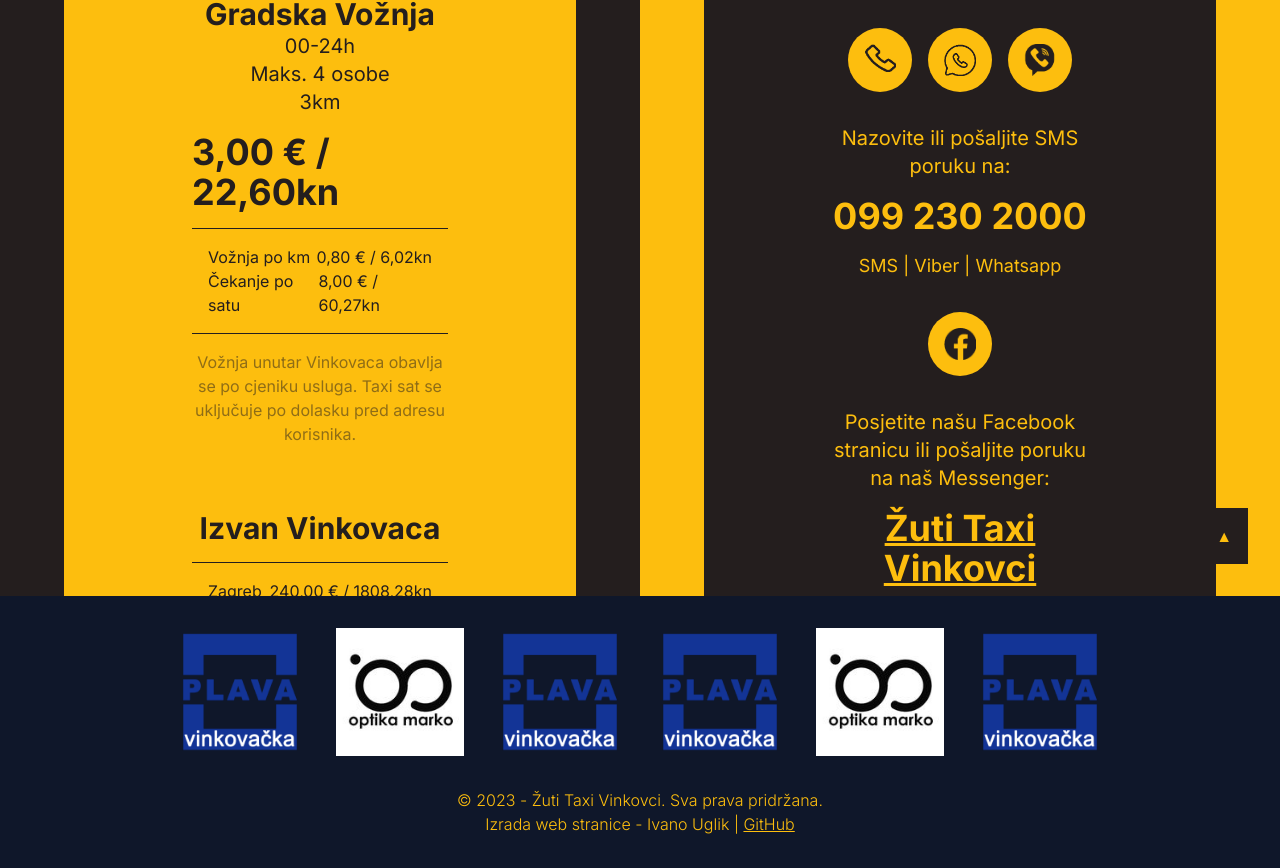
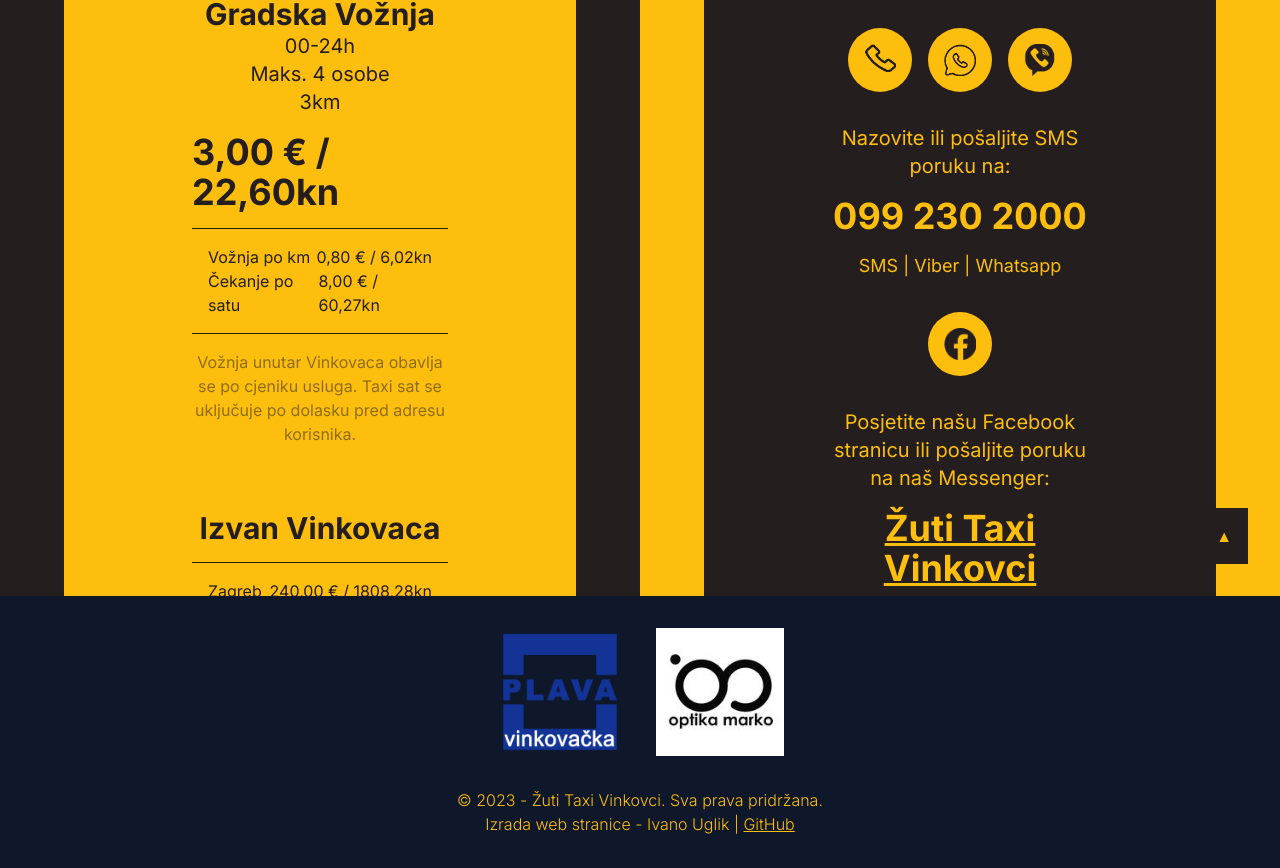
Before and after one commit to ivano-uglik/zuti-taxi, a React (Vite) app: page / in a window 1280 px wide. Shown: the part 1039-1907 px from the top of the page. Built offline with nearby package versions, Linux system fonts and the light colour scheme.

Commit message:
sticky menu

```diff
--- a/src/App.css
+++ b/src/App.css
@@ -1,7 +1,8 @@
 @import url("https://fonts.googleapis.com/css2?family=Inter:wght@100;300;400;500;700&display=swap");
 * {
-  font-family: "Inter", sans-serif;
+  font-family: Inter, sans-serif;
 }
+
 .glassmorphism {
   /* From https://css.glass */
   /* background: rgba(253, 190, 14, 0.5); */
--- a/src/components/Footer.jsx
+++ b/src/components/Footer.jsx
@@ -15,28 +15,6 @@
             />
             <img
               src={OptikaMarko}
-              alt="Optika Marko"
-              className="w-16 h-16 md:w-32 md:h-32"
-            />
-            <img
-              src={PlavaVinkovacka}
-              alt="Plava Vinkovačka"
-              className="w-16 h-16 md:w-32 md:h-32"
-            />
-          </div>
-          <div className="flex flex-row gap-4 md:gap-8">
-            <img
-              src={PlavaVinkovacka}
-              alt="Plava Vinkovačka"
-              className="w-16 h-16 md:w-32 md:h-32"
-            />
-            <img
-              src={OptikaMarko}
-              alt="Plava Vinkovačka"
-              className="w-16 h-16 md:w-32 md:h-32"
-            />
-            <img
-              src={PlavaVinkovacka}
               alt="Plava Vinkovačka"
               className="w-16 h-16 md:w-32 md:h-32"
             />
--- a/src/components/Navbar.jsx
+++ b/src/components/Navbar.jsx
@@ -3,10 +3,11 @@
 import HRV from "../assets/images/HRV.png";
 import Dropdown from "./Dropdown";
 import { Link } from "react-scroll";
+import ImgTemp from "./ImgTemp";
 
 const Navbar = () => {
   return (
-    <div className="bg-taxiYellow py-5 md:py-7 relative" id="navbar">
+    <div className="bg-taxiYellow py-5 md:py-7" id="navbar">
       <div className="container flex items-center justify-center md:justify-between md:mx-auto ">
         <a href="#">
           <img src={Logo} alt="logo" className="w-36" />
--- a/src/components/NumberNavbar.jsx
+++ b/src/components/NumberNavbar.jsx
@@ -2,7 +2,7 @@
 import Phone from "../assets/images/Phone.png";
 const NumberNavbar = () => {
   return (
-    <div>
+    <div className="sticky top-0 z-10">
       <div className="flex justify-center bg-taxiBlack py-2">
         <div className="flex justify-between ">
           <div>
```
